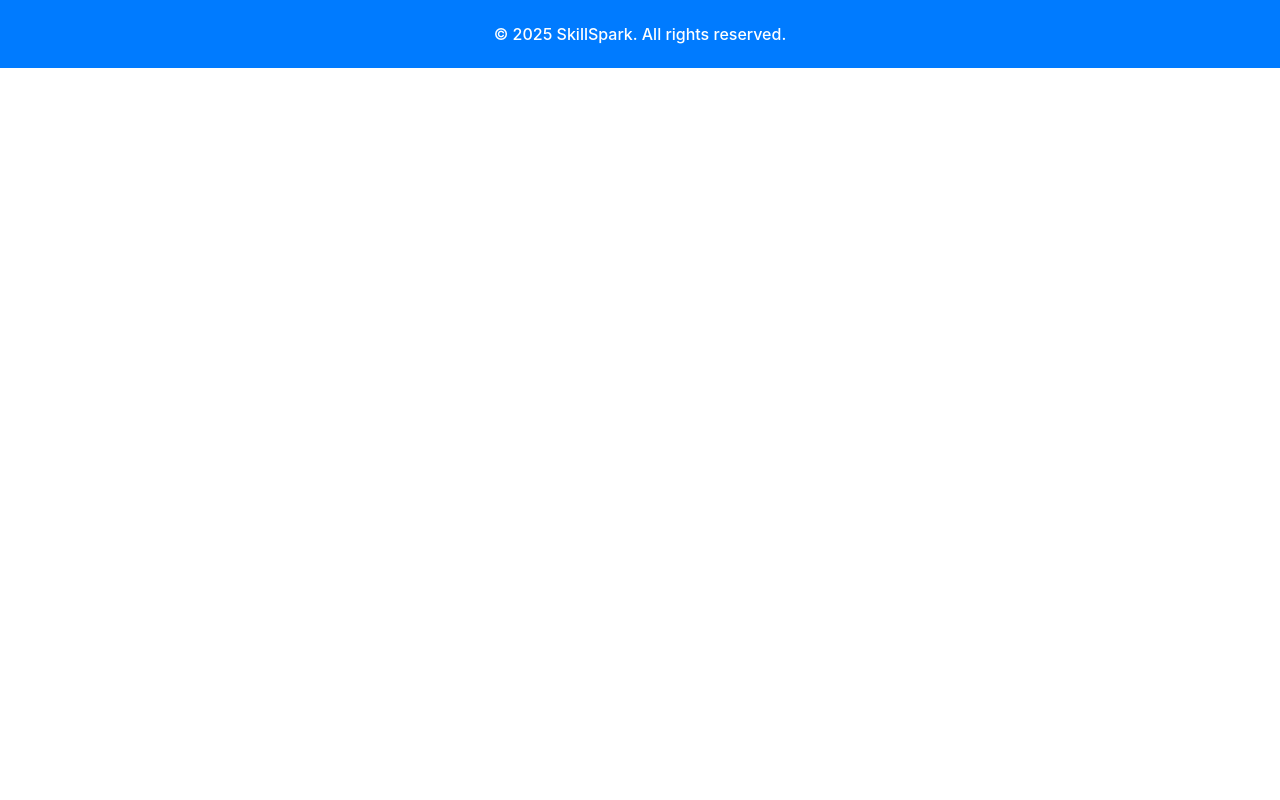
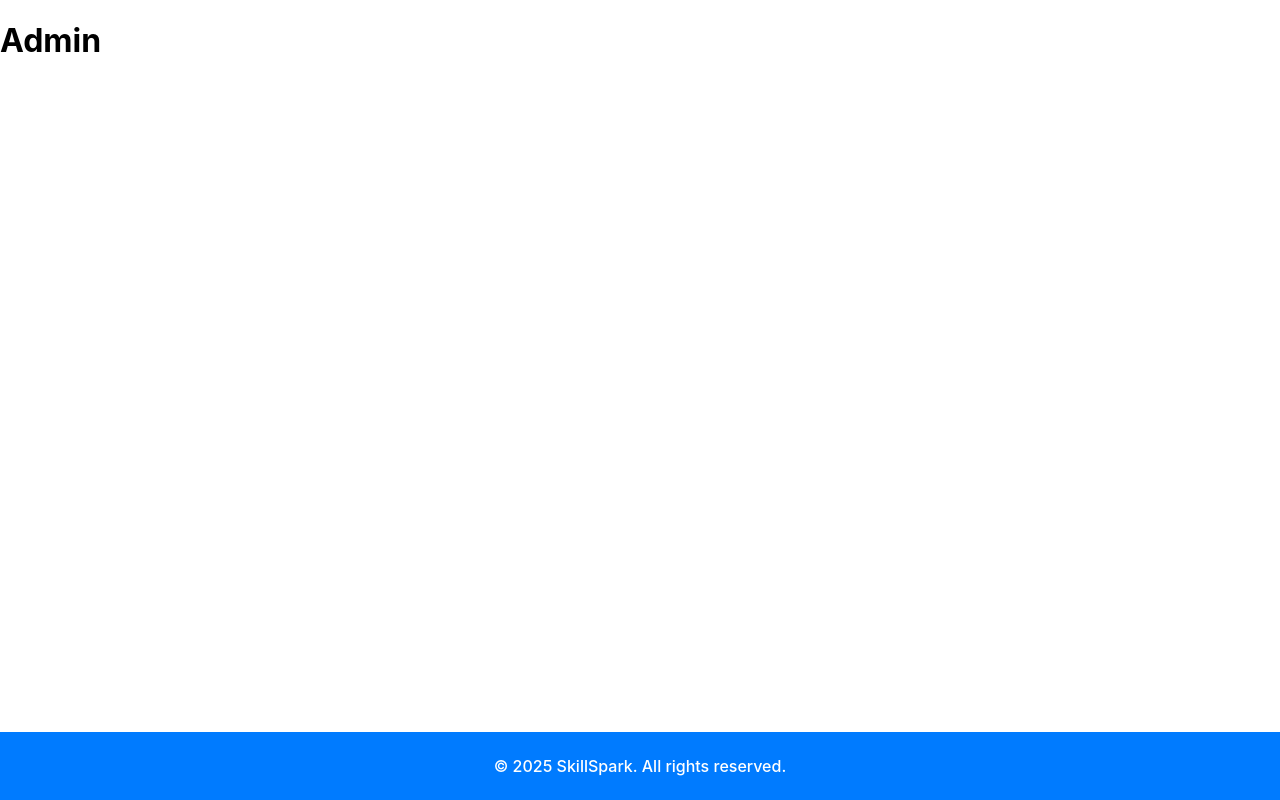
Before and after one commit to Kalaba01/skill-spark, a React (Create React App) app in the folder app/: page /admin in a window 1280 px wide. Built offline with nearby package versions, Linux system fonts and the light colour scheme.

Commit message:
Skicirana Admin komponenta

```diff
--- a/app/src/App.css
+++ b/app/src/App.css
@@ -1,5 +1,12 @@
 .App {
   text-align: center;
+  display: flex;
+  flex-direction: column;
+  min-height: 100vh;
+}
+
+.main-content {
+  flex: 1;
 }
 
 .App-logo {
--- a/app/src/App.js
+++ b/app/src/App.js
@@ -1,6 +1,6 @@
 import React from 'react';
 import { Routes, Route } from 'react-router-dom';
-import { LandingPage, GoTop, Footer, ToastNotification } from './components';
+import { LandingPage, GoTop, Footer, ToastNotification, Admin } from './components';
 import './App.css';
 
 function App() {
@@ -8,6 +8,7 @@ function App() {
     <>
       <Routes>
         <Route path="/" element={<LandingPage />} />
+        <Route path="/admin" element={<Admin />} />
       </Routes>
 
       <ToastNotification />
--- /dev/null
+++ b/app/src/components/Admin/Admin.js
@@ -0,0 +1,12 @@
+import React from "react";
+import "./Admin.scss";
+
+function Admin() {
+    return(
+        <div>
+            <h1>Admin</h1>
+        </div>
+    )
+}
+
+export default Admin;
--- a/app/src/components/Footer/Footer.scss
+++ b/app/src/components/Footer/Footer.scss
@@ -8,4 +8,5 @@
   font-size: 1rem;
   font-weight: 500;
   transition: background-color 0.3s ease-in-out, color 0.3s ease-in-out;
+  margin-top: auto;
 }
--- a/app/src/components/index.js
+++ b/app/src/components/index.js
@@ -5,5 +5,6 @@ import Login from "./Login/Login";
 import Register from "./Register/Register";
 import ToastNotification from "./ToastNotification/ToastNotification";
 import Language from "./Language/Language";
+import Admin from "./Admin/Admin";
 
-export { LandingPage, GoTop, Footer, Login, Register, ToastNotification, Language }
+export { LandingPage, GoTop, Footer, Login, Register, ToastNotification, Language, Admin }
--- a/app/src/index.css
+++ b/app/src/index.css
@@ -1,3 +1,9 @@
+html, body, #root {
+  height: 100%;
+  display: flex;
+  flex-direction: column;
+}
+
 body {
   margin: 0;
   font-family: -apple-system, BlinkMacSystemFont, 'Segoe UI', 'Roboto', 'Oxygen',
```
Also changed, not shown: app/src/components/Admin/Admin.scss (added).
